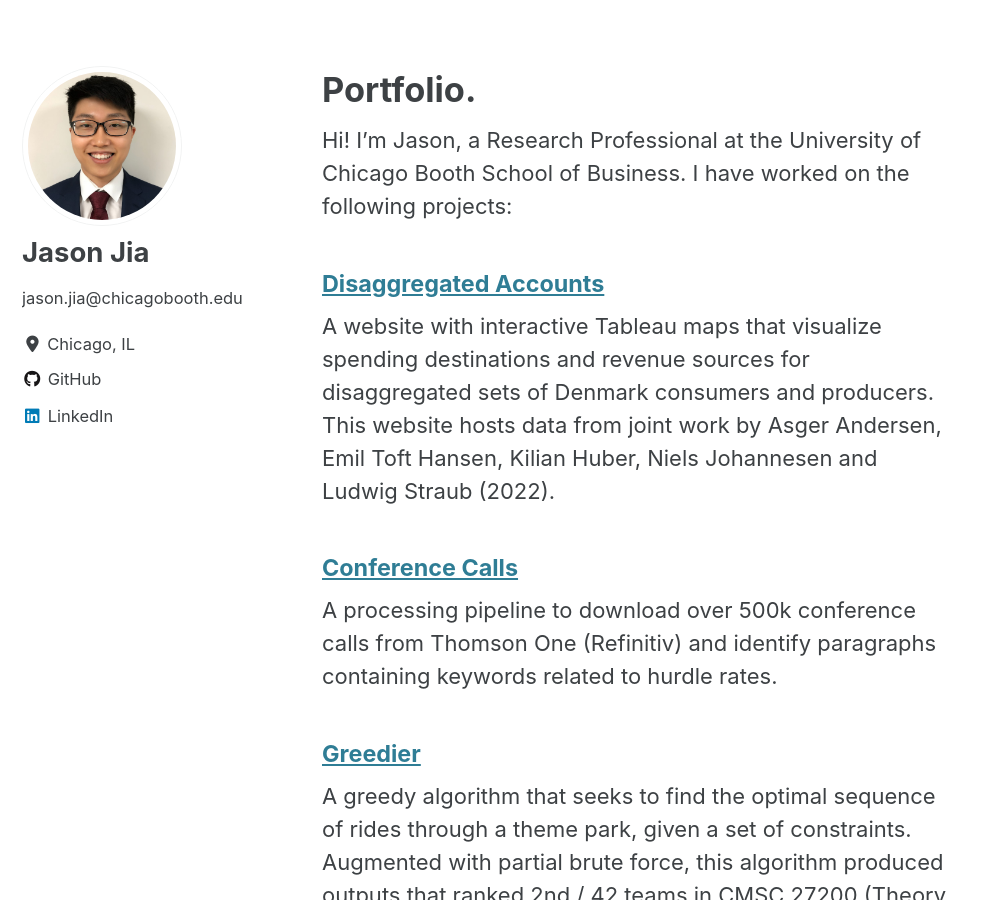
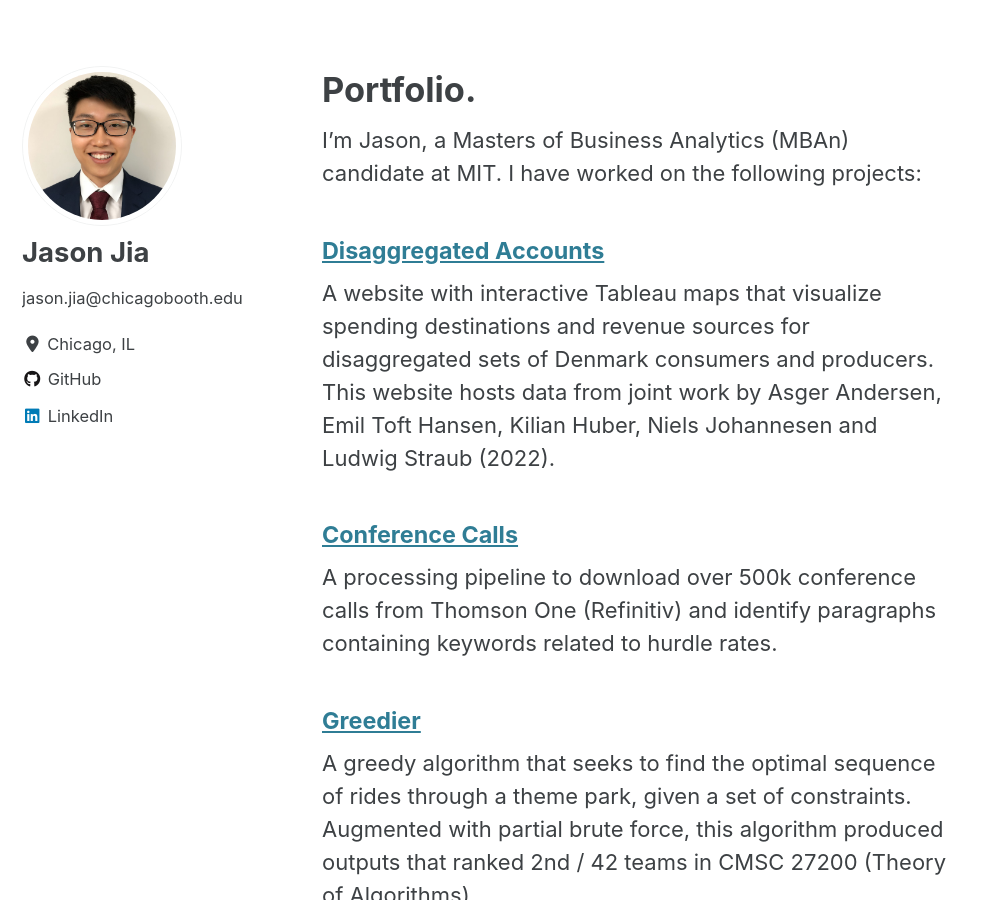
Before and after one commit to jasonjiajs/jasonjiajs.github.io-2021, a Jekyll site: the page built from _pages/home.md, in a window 1280 px wide and 900 px high. Shown: the whole window, without its empty margins (0-987 px from the left). Built offline with Jekyll 4.4.1, drawn with Linux system fonts in a browser that asks for light colours; cached includes are drawn as plain includes; nearby versions of some CDN libraries.

Commit message:
Update home.md

```diff
--- a/_pages/home.md
+++ b/_pages/home.md
@@ -7,7 +7,7 @@ toc: false
 author_profile: true
 ---
 
-Hi! I'm Jason, a Research Professional at the University of Chicago Booth School of Business. I have worked on the following projects:
+I'm Jason, a Masters of Business Analytics (MBAn) candidate at MIT. I have worked on the following projects:
 
 #### [Disaggregated Accounts](https://www.disaggregatedaccounts.com/)
 A website with interactive Tableau maps that visualize spending destinations and revenue sources for disaggregated sets of Denmark consumers and producers. This website hosts data from joint work by Asger Andersen, Emil Toft Hansen, Kilian Huber, Niels Johannesen and Ludwig Straub (2022).
```
